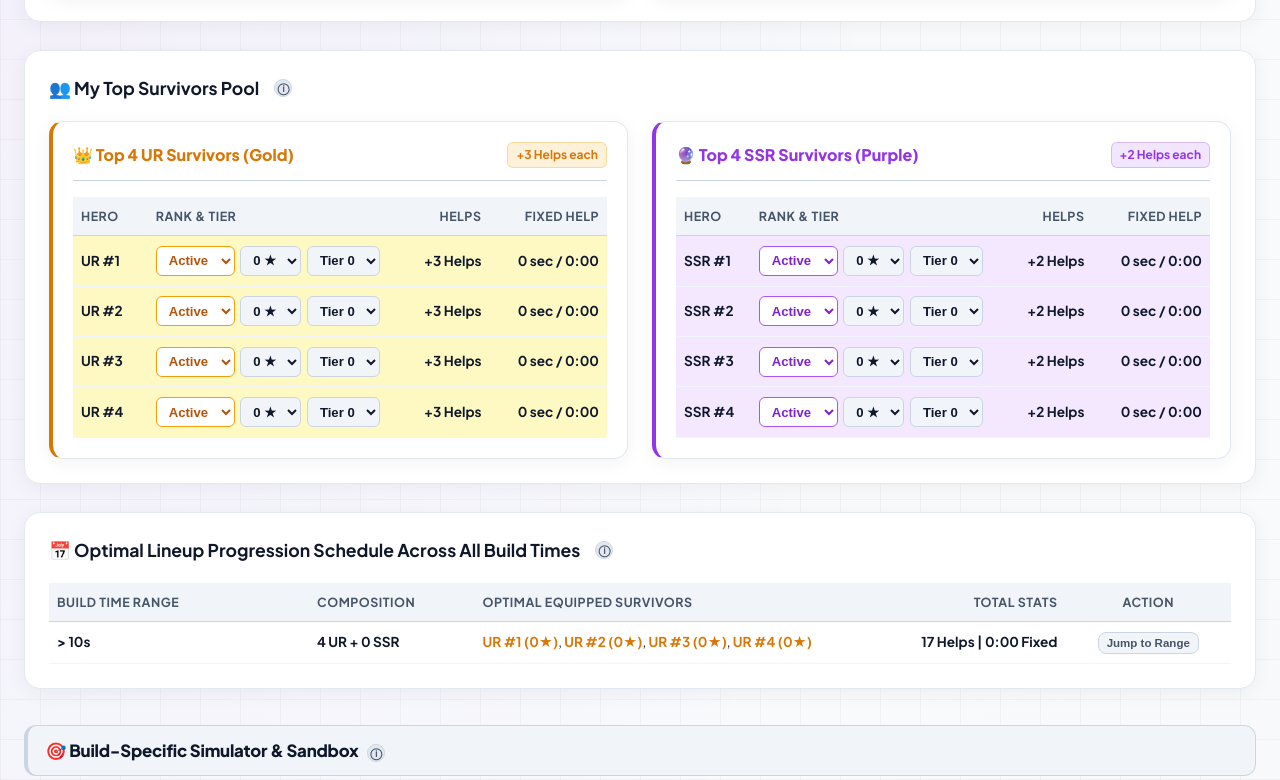
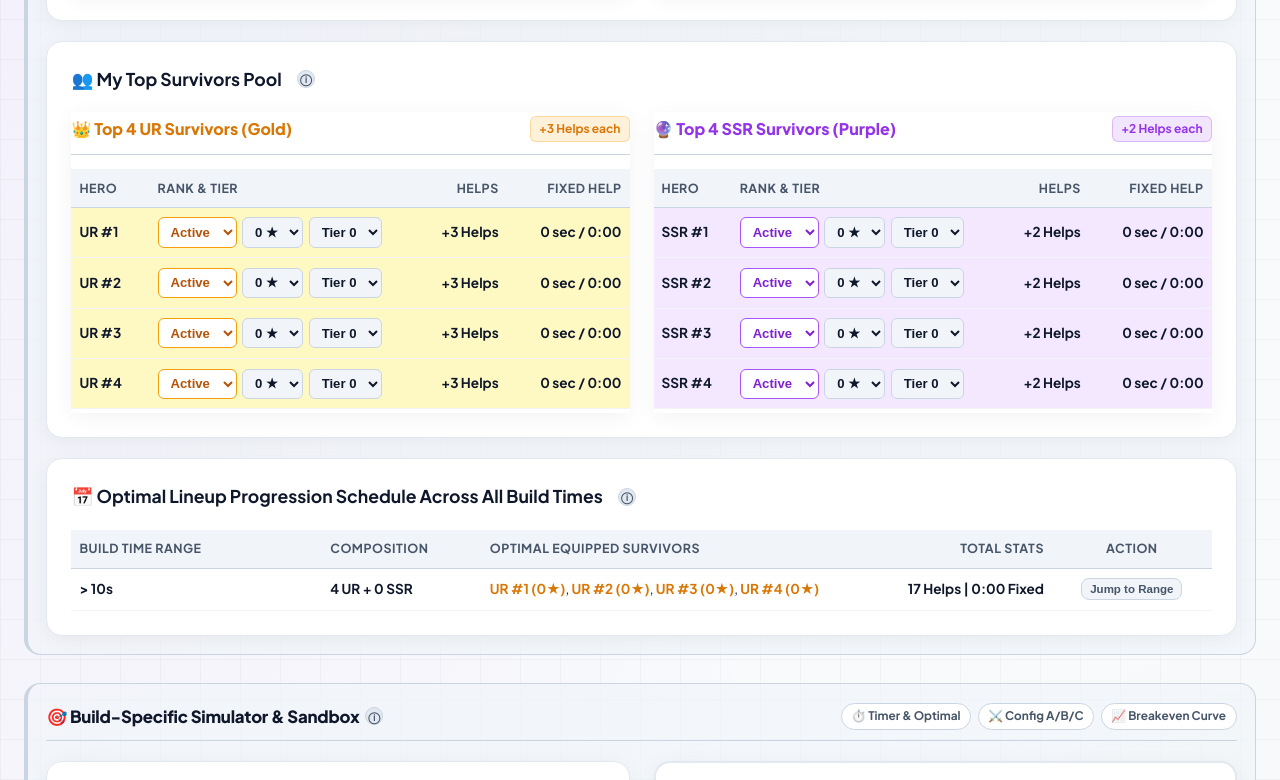
Before and after one commit to Sea-Worker9552/last-war, a plain HTML site: page tools/survivor-configuration-optimizer/alliance_help_survivor_optimizer.html in a window 1280 px wide. Shown: the part 421-1201 px from the top of the page. Drawn offline with nearby package versions, Linux system fonts and the light colour scheme.

Commit message:
Add files via upload

```diff
--- a/tools/survivor-configuration-optimizer/alliance_help_survivor_optimizer.html
+++ b/tools/survivor-configuration-optimizer/alliance_help_survivor_optimizer.html
@@ -548,13 +548,13 @@
         }
 
         .optimizer-hero-card {
-            background: rgba(255, 255, 255, 0.02);
-            border: 1px solid var(--border-color);
-            border-radius: 14px;
-            padding: 1.25rem;
+            background: transparent;
+            border: none;
+            border-radius: 0;
+            padding: 0.25rem 0;
             display: flex;
             flex-direction: column;
-            gap: 1rem;
+            gap: 0.85rem;
         }
 
         .roster-header {
@@ -1069,6 +1069,93 @@
         [data-theme="light"] .section-divider {
             background: #f1f5f9;
             border-color: #cbd5e1;
+        }
+
+        /* Visual Section Group Containers */
+        html {
+            scroll-behavior: smooth;
+        }
+
+        [id^="sec-"] {
+            scroll-margin-top: 1rem;
+        }
+
+        .section-group {
+            display: flex;
+            flex-direction: column;
+            gap: 1.25rem;
+            padding: 1.15rem;
+            border-radius: 16px;
+            background: rgba(255, 255, 255, 0.015);
+            border: 1px solid var(--border-color);
+            border-left: 4px solid var(--color-cfgA);
+        }
+
+        .section-group.global-group {
+            border-left-color: var(--color-optimal);
+        }
+
+        .section-group.build-group {
+            border-left-color: var(--color-cfgA);
+        }
+
+        [data-theme="light"] .section-group {
+            background: rgba(241, 245, 249, 0.7);
+            border-color: #cbd5e1;
+        }
+
+        .section-group-header {
+            display: flex;
+            justify-content: space-between;
+            align-items: center;
+            flex-wrap: wrap;
+            gap: 0.65rem;
+            padding-bottom: 0.65rem;
+            border-bottom: 1px solid var(--border-color);
+        }
+
+        .section-group-pills {
+            display: flex;
+            flex-wrap: wrap;
+            gap: 0.4rem;
+        }
+
+        .section-pill {
+            display: inline-flex;
+            align-items: center;
+            gap: 0.3rem;
+            font-size: 0.74rem;
+            font-weight: 700;
+            padding: 0.24rem 0.6rem;
+            border-radius: 999px;
+            background: rgba(255, 255, 255, 0.04);
+            border: 1px solid var(--border-color);
+            color: var(--text-muted);
+            text-decoration: none;
+            transition: all 0.15s ease;
+        }
+
+        .section-pill:hover {
+            color: var(--text-main);
+            border-color: var(--border-hover);
+            background: rgba(255, 255, 255, 0.08);
+        }
+
+        [data-theme="light"] .section-pill {
+            background: #ffffff;
+            border-color: #cbd5e1;
+        }
+
+        [data-theme="light"] .section-pill:hover {
+            background: #e2e8f0;
+        }
+
+        @media (max-width: 640px) {
+            .section-group {
+                padding: 0.65rem;
+                gap: 0.9rem;
+                border-radius: 12px;
+            }
         }
 
         .comp-sub {
@@ -1727,16 +1814,22 @@
         </div>
     </header>
 
-    <!-- Global Account Setup & Strategy Divider -->
-    <div class="section-divider global-divider">
-        <div class="section-divider-title" style="display: flex; align-items: center; flex-wrap: wrap;">
-            <span>🌐 Global Account Setup &amp; Overall Strategy</span>
-            <span class="info-tip" tabindex="0" role="button" aria-label="Global Account Setup info" data-tooltip="Set your alliance levels and survivor roster once to see the best lineups across all build durations.">ⓘ</span>
+    <!-- GROUP 1: Global Account Setup & Overall Strategy -->
+    <section class="section-group global-group" aria-label="Global Account Setup and Overall Strategy">
+        <div class="section-group-header">
+            <div class="section-divider-title" style="display: flex; align-items: center; flex-wrap: wrap;">
+                <span>🌐 Global Account Setup &amp; Overall Strategy</span>
+                <span class="info-tip" tabindex="0" role="button" aria-label="Global Account Setup info" data-tooltip="Set your alliance levels and survivor roster once to see the best lineups across all build durations.">ⓘ</span>
+            </div>
+            <div class="section-group-pills">
+                <a class="section-pill" href="#sec-alliance">⚙️ Alliance Settings</a>
+                <a class="section-pill" href="#sec-pool">👥 Survivors Pool</a>
+                <a class="section-pill" href="#sec-schedule">📅 Progression Schedule</a>
+            </div>
         </div>
-    </div>
 
     <!-- 1. Universal Settings -->
-    <div class="card">
+    <div class="card" id="sec-alliance">
         <div class="card-title">⚙️ Universal Alliance Settings</div>
         <div class="univ-controls-grid">
             <!-- Alliance Tech: Great Helper -->
@@ -1778,15 +1871,15 @@
     </div>
 
     <!-- 2. Survivor Roster / Hero Pool Input (Top 4 UR & Top 4 SSR) -->
-    <div class="card">
+    <div class="card" id="sec-pool">
         <div class="card-title">
             <span>👥 My Top Survivors Pool</span>
             <span class="info-tip" tabindex="0" role="button" aria-label="Survivors Pool info" data-tooltip="Input up to 8 candidate survivors (your top 4 UR and 4 SSR heroes) to evaluate every 4-hero combination.">ⓘ</span>
         </div>
 
         <div class="roster-grid">
-            <!-- 4 UR Survivors Card -->
-            <div class="optimizer-hero-card" style="border-left: 4px solid var(--color-ur);">
+            <!-- 4 UR Survivors -->
+            <div class="optimizer-hero-card">
                 <div class="roster-header">
                     <span style="font-weight: 800; color: var(--color-ur); font-size: 1rem; display: flex; align-items: center; gap: 0.4rem;">
                         👑 Top 4 UR Survivors (Gold)
@@ -1810,8 +1903,8 @@
                 </div>
             </div>
 
-            <!-- 4 SSR Survivors Card -->
-            <div class="optimizer-hero-card" style="border-left: 4px solid var(--color-ssr);">
+            <!-- 4 SSR Survivors -->
+            <div class="optimizer-hero-card">
                 <div class="roster-header">
                     <span style="font-weight: 800; color: var(--color-ssr); font-size: 1rem; display: flex; align-items: center; gap: 0.4rem;">
                         🔮 Top 4 SSR Survivors (Purple)
@@ -1838,7 +1931,7 @@
     </div>
 
     <!-- 3. Optimal Timeline / Range Schedule Table -->
-    <div class="card">
+    <div class="card" id="sec-schedule">
         <div class="card-title">
             <span>📅 Optimal Lineup Progression Schedule Across All Build Times</span>
             <span class="info-tip" tabindex="0" role="button" aria-label="Progression schedule help" data-tooltip="As build time increases, each survivor trade-off has a unique breakeven threshold. Click any row below to test that range in the simulator.">ⓘ</span>
@@ -1861,15 +1954,24 @@
         </div>
     </div>
 
-    <!-- Build-Specific Simulator & Sandbox Divider -->
-    <div class="section-divider">
-        <div>
-            <div class="section-divider-title">🎯 Build-Specific Simulator &amp; Sandbox <span class="info-tip" tabindex="0" role="button" aria-label="Build-specific simulator info" data-tooltip="Enter a specific construction timer below to simulate exact help reductions, test Config C, and compare results.">ⓘ</span></div>
+    </section>
+
+    <!-- GROUP 2: Build-Specific Simulator & Sandbox -->
+    <section class="section-group build-group" aria-label="Build-Specific Simulator and Sandbox">
+        <div class="section-group-header">
+            <div class="section-divider-title" style="display: flex; align-items: center; flex-wrap: wrap;">
+                <span>🎯 Build-Specific Simulator &amp; Sandbox</span>
+                <span class="info-tip" tabindex="0" role="button" aria-label="Build-specific simulator info" data-tooltip="Enter a specific construction timer below to simulate exact help reductions, test Config C, and compare results.">ⓘ</span>
+            </div>
+            <div class="section-group-pills">
+                <a class="section-pill" href="#sec-timer">⏱️ Timer &amp; Optimal</a>
+                <a class="section-pill" href="#sec-benchmark">⚔️ Config A/B/C</a>
+                <a class="section-pill" href="#sec-chart">📈 Breakeven Curve</a>
+            </div>
         </div>
-    </div>
 
     <!-- 4. Set Initial Construction Time & Dynamic Optimal Lineup (Side-by-Side on Desktop, Stacked on Mobile) -->
-    <div class="half-grid-container" style="align-items: stretch;">
+    <div class="half-grid-container" id="sec-timer" style="align-items: stretch;">
         <!-- Left Half: Set Initial Construction Time -->
         <div class="card" style="display: flex; flex-direction: column; justify-content: space-between;">
             <div>
@@ -1981,7 +2083,7 @@
     </div>
 
     <!-- 6. Three Configuration Cards: Config A, Config B, and Config C (Custom Sandbox) -->
-    <div style="display: flex; justify-content: space-between; align-items: center; margin-top: 0.25rem; margin-bottom: 0.25rem; flex-wrap: wrap; gap: 0.5rem;">
+    <div id="sec-benchmark" style="display: flex; justify-content: space-between; align-items: center; margin-top: 0.25rem; margin-bottom: 0.25rem; flex-wrap: wrap; gap: 0.5rem;">
         <h2 style="font-size: 1.15rem; font-weight: 800; color: var(--text-main); display: flex; align-items: center; gap: 0.5rem; margin: 0;">
             ⚔️ Configuration Benchmark & Custom Sandbox (Config A vs Config B vs Config C)
             <span class="info-tip" tabindex="0" role="button" aria-label="Configuration benchmark info" data-tooltip="Scroll horizontally on smaller screens to compare all 3 configurations side-by-side.">ⓘ</span>
@@ -2177,7 +2279,7 @@
     </div>
 
     <!-- 7. Full-Width Breakeven Curve & Dynamic Pointer -->
-    <div class="card">
+    <div class="card" id="sec-chart">
         <div class="card-title">📈 Breakeven Curve & Dynamic Pointer</div>
         <p id="chart-subtitle" style="color: var(--text-muted); font-size: 0.85rem; margin-top: -0.5rem;">
             Green dashed line marks the breakeven crossover point. Cyan dashed line marks your selected build time.
@@ -2186,6 +2288,7 @@
             <canvas id="breakevenChart"></canvas>
         </div>
     </div>
+    </section>
 </div>
 
 <!-- Modal Overlay for Help-by-Help Breakdown -->
```
